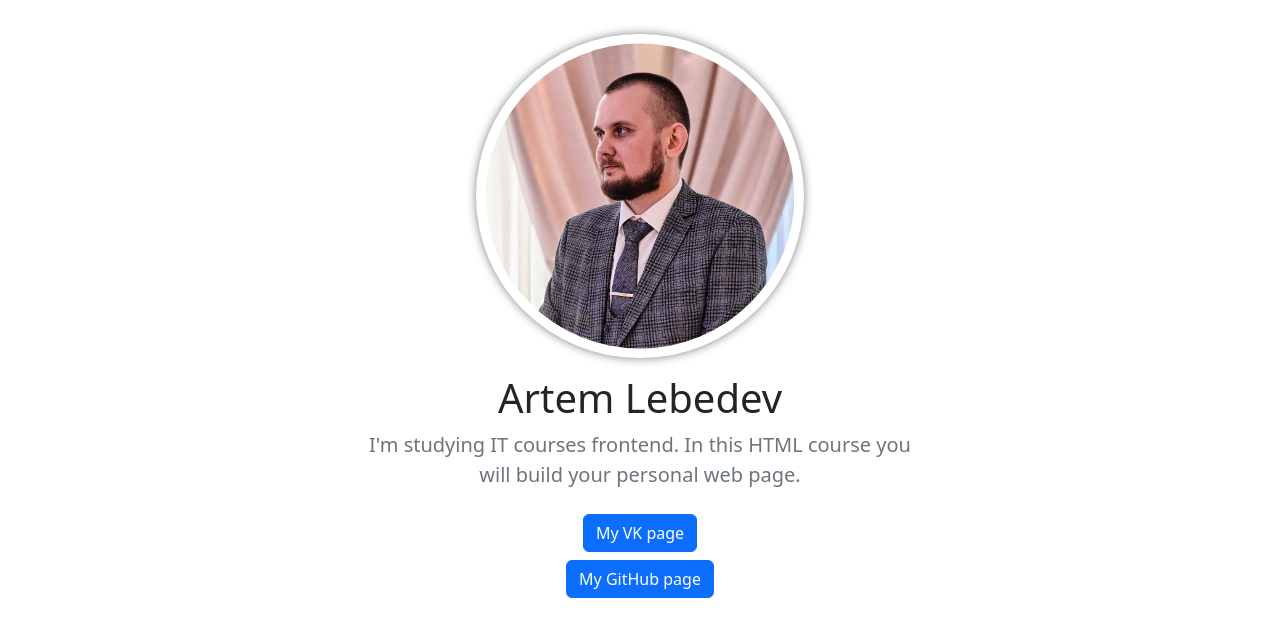
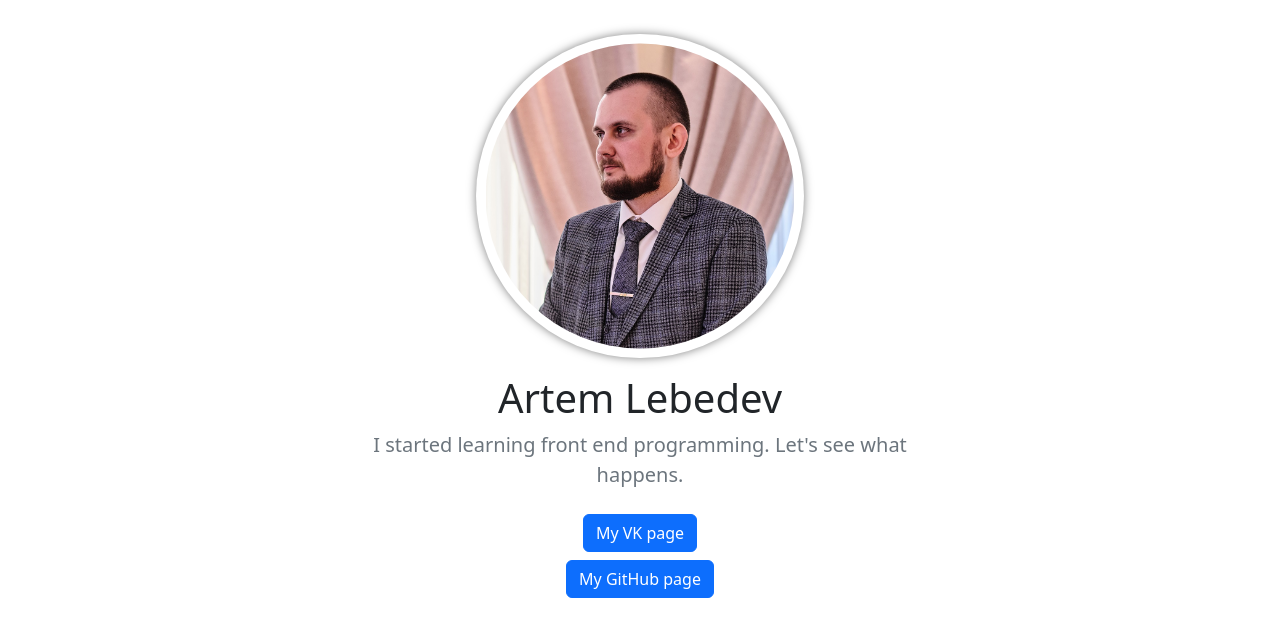
Before and after one commit to Spellk/my-favorite-places, a plain HTML site: page index.html in a window 1280 px wide. Shown: the part 90-726 px from the top of the page. Drawn offline with nearby package versions, Linux system fonts and the light colour scheme.

Commit message:
refactor: change text

```diff
--- a/index.html
+++ b/index.html
@@ -64,8 +64,7 @@
           <img class="rounded-img" src="assets/img/image.jpg" alt="my face" />
           <h1 class="fw-light">Artem Lebedev</h1>
           <p class="lead text-muted">
-            I'm studying IT courses frontend. In this HTML course you will build
-            your personal web page.
+            I started learning front end programming. Let's see what happens.
           </p>
         </div>
       </div>
```
